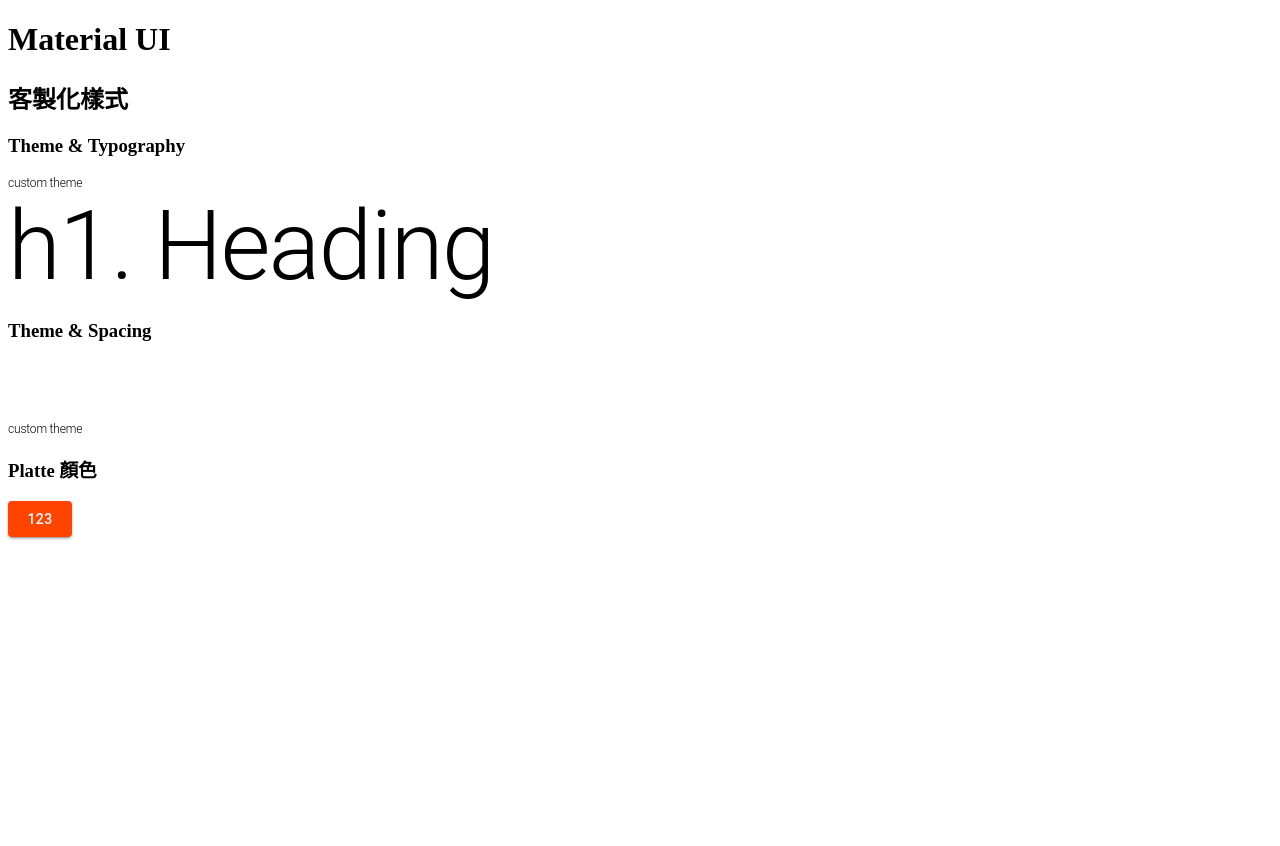
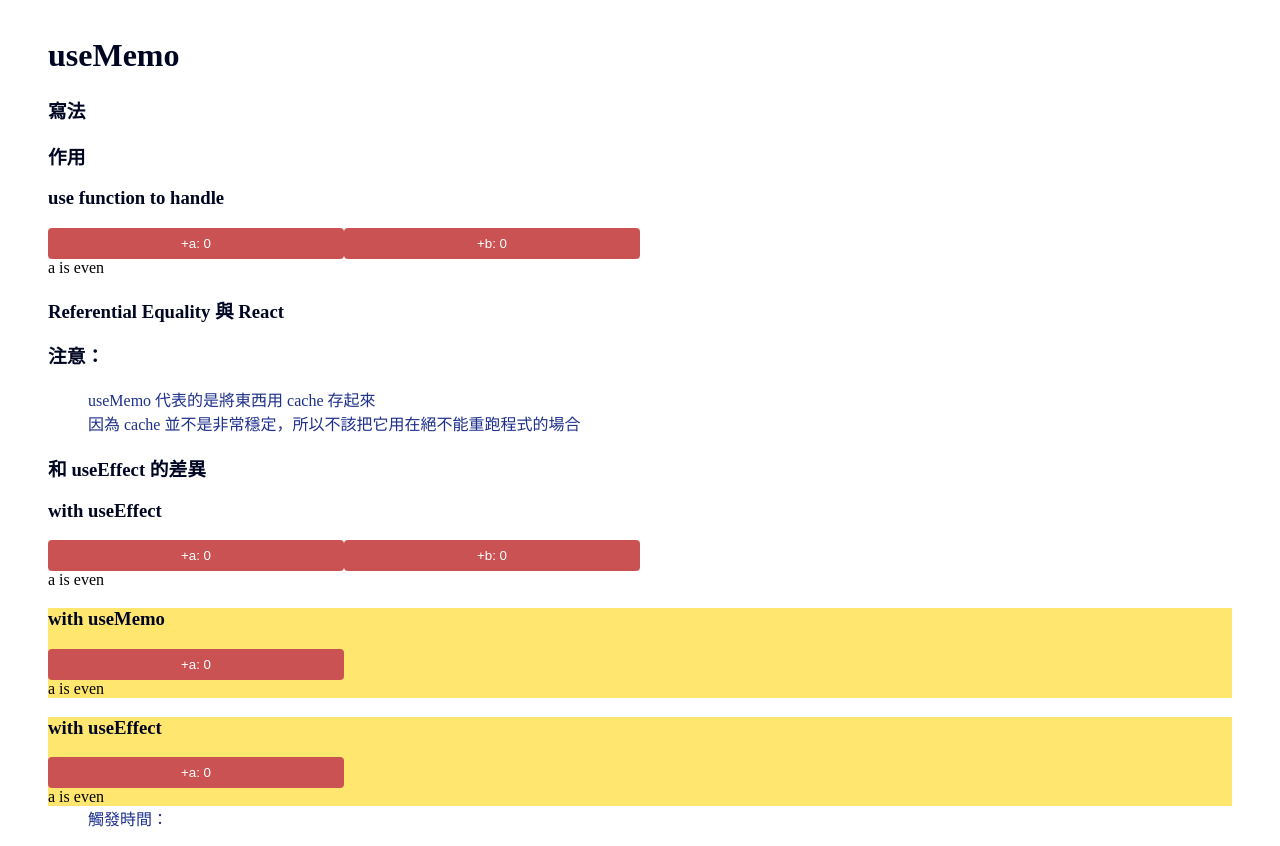
Before and after one commit to vvvvvvii/Ironman, a React (Create React App) app: page / in a window 1280 px wide. Before the commit the page ends 800 px from the top, so only its background shows below. Built offline with nearby package versions, Linux system fonts and the light colour scheme.

Commit message:
課前準備

```diff
--- /dev/null
+++ b/src/components/Effect.js
@@ -0,0 +1,33 @@
+import React, { useEffect, useState } from "react";
+
+const Effect = () => {
+  const [a, setA] = useState(0);
+  const [b, setB] = useState(0);
+  const [isEven, setIsEven] = useState();
+
+  const incrementA = () => {
+    setA(a + 1);
+  };
+  const incrementB = () => {
+    setB(b + 1);
+  };
+  useEffect(() => {
+    setIsEven(!isEven);
+    // setIsEven(a % 2 === 0);
+    // console.log("check a");
+  }, [a]); // 這裡需要監聽 isEven 但如果監聽 isEven 又會導致無限迴圈
+
+  return (
+    <div className="item">
+      <h3>with useEffect</h3>
+      <button className="button" onClick={() => incrementA()}>
+        +a: {a}
+      </button>
+      <button className="button" onClick={() => incrementB()}>
+        +b: {b}
+      </button>
+      <p>a is {isEven ? "even" : "odd"}</p>
+    </div>
+  );
+};
+export default Effect;
--- /dev/null
+++ b/src/components/Effect2.js
@@ -0,0 +1,32 @@
+import React, { useEffect, useState } from "react";
+
+const Effect2 = () => {
+  const [count, setCount] = useState(0);
+  const [isEven, setIsEven] = useState(true);
+
+  const themeStyle = {
+    backgroundColor: "#FFE66F",
+  };
+
+  const increment = () => {
+    setCount(count + 1);
+  };
+
+  useEffect(() => {
+    setIsEven(count % 2 === 0);
+  }, [isEven, count]);
+  useEffect(() => {
+    console.log("run useEffect");
+  }, [themeStyle]);
+
+  return (
+    <div className="item" style={themeStyle}>
+      <h3>with useEffect</h3>
+      <button className="button" onClick={() => increment()}>
+        +a: {count}
+      </button>
+      <p>a is {isEven ? "even" : "odd"}</p>
+    </div>
+  );
+};
+export default Effect2;
--- /dev/null
+++ b/src/components/Memo.js
@@ -0,0 +1,4 @@
+import React, { useState, useMemo } from "react";
+
+const Memo = () => {};
+export default Memo;
--- /dev/null
+++ b/src/components/Memo2.js
@@ -0,0 +1,34 @@
+import React, { useEffect, useState, useMemo } from "react";
+
+const Memo2 = () => {
+  const [count, setCount] = useState(0);
+  const [isEven, setIsEven] = useState(true);
+
+  const themeStyle = useMemo(() => {
+    return {
+      backgroundColor: "#FFE66F",
+    };
+  }, []);
+
+  const increment = () => {
+    setCount(count + 1);
+  };
+
+  useEffect(() => {
+    setIsEven(count % 2 === 0);
+  }, [isEven, count]);
+  useEffect(() => {
+    console.log("run useEffect");
+  }, [themeStyle]);
+
+  return (
+    <div className="item" style={themeStyle}>
+      <h3>with useMemo</h3>
+      <button className="button" onClick={() => increment()}>
+        +a: {count}
+      </button>
+      <p>a is {isEven ? "even" : "odd"}</p>
+    </div>
+  );
+};
+export default Memo2;
--- /dev/null
+++ b/src/components/Normal.js
@@ -0,0 +1,30 @@
+import React, { useState } from "react";
+
+const Normal = () => {
+  const [a, setA] = useState(0);
+  const [b, setB] = useState(0);
+  const incrementA = () => {
+    setA(a + 1);
+  };
+  const incrementB = () => {
+    setB(b + 1);
+  };
+  const isEven = () => {
+    // for (let i = 0; i < 9999999999; i++) {}
+    console.log("check if a is odd or not");
+    return a % 2 === 0;
+  };
+  return (
+    <div className="item">
+      <h3>use function to handle</h3>
+      <button className="button" onClick={() => incrementA()}>
+        +a: {a}
+      </button>
+      <button className="button" onClick={() => incrementB()}>
+        +b: {b}
+      </button>
+      <p>a is {isEven() ? "even" : "odd"}</p>
+    </div>
+  );
+};
+export default Normal;
--- a/src/index.js
+++ b/src/index.js
@@ -1,7 +1,7 @@
 import React from "react";
 import ReactDOM from "react-dom/client";
 import App from "./App";
-// import "./App.css";
+import "./App.css";
 
 const root = ReactDOM.createRoot(document.getElementById("root"));
 root.render(
--- a/src/pages/Memo.js
+++ b/src/pages/Memo.js
@@ -1,51 +1,39 @@
 import React from "react";
-import Button from "@mui/material/Button";
-import Typography from "@mui/material/Typography";
-import { ThemeProvider } from "@emotion/react";
-import { createTheme } from "@mui/material/styles";
-
-const theme = createTheme({
-  typography: {
-    h1: {
-      fontSize: 12,
-    },
-    h2: {
-      fontSize: 20,
-    },
-  },
-  spacing: [0, 4, 80, 16, 32, 64],
-  palette: {
-    secondary: {
-      main: "#ff4400",
-    },
-  },
-});
+import NormalExample from "../components/Normal";
+import MemoExample from "../components/Memo";
+import MemoExample2 from "../components/Memo2";
+import EffectExample from "../components/Effect";
+import EffectExample2 from "../components/Effect2";
 
 function Memo() {
   return (
     <div>
-      <h1>Material UI</h1>
-      <h2>客製化樣式</h2>
-      <h3>Theme & Typography</h3>
-      <ThemeProvider theme={theme}>
-        <Typography variant="h1" component="h2">
-          custom theme
-        </Typography>
-      </ThemeProvider>
-      <Typography variant="h1" component="h2">
-        h1. Heading
-      </Typography>
-      <h3>Theme & Spacing</h3>
-      <ThemeProvider theme={theme}>
-        <Typography variant="h1" component="h2" mt={2}>
-          custom theme
-        </Typography>
-
-        <h3>Platte 顏色</h3>
-        <Button variant="contained" color="secondary">
-          123
-        </Button>
-      </ThemeProvider>
+      <h1>useMemo</h1>
+      <h3>寫法</h3>
+      <h3>作用</h3>
+      <NormalExample />
+      <MemoExample />
+      <h3>Referential Equality 與 React</h3>
+      <h3>注意：</h3>
+      <ul>
+        <li>useMemo 代表的是將東西用 cache 存起來</li>
+        <li>因為 cache 並不是非常穩定，所以不該把它用在絕不能重跑程式的場合</li>
+      </ul>
+      <h3>和 useEffect 的差異</h3>
+      <MemoExample />
+      <EffectExample />
+      <MemoExample2 />
+      <EffectExample2 />
+      <ul>
+        <li>
+          觸發時間：
+          {/* useEffect 只會在第一次渲染後被呼叫， useMemo 則會在渲染中、元件 return state 前就觸發 */}
+        </li>
+        <li>
+          {/* 使用場合： 如果是要跟 State 值有關的、或是操控 DOM，應使用 useEffect ;
+          如果是優化速度，則應使用 useMemo */}
+        </li>
+      </ul>
     </div>
   );
 }
```
